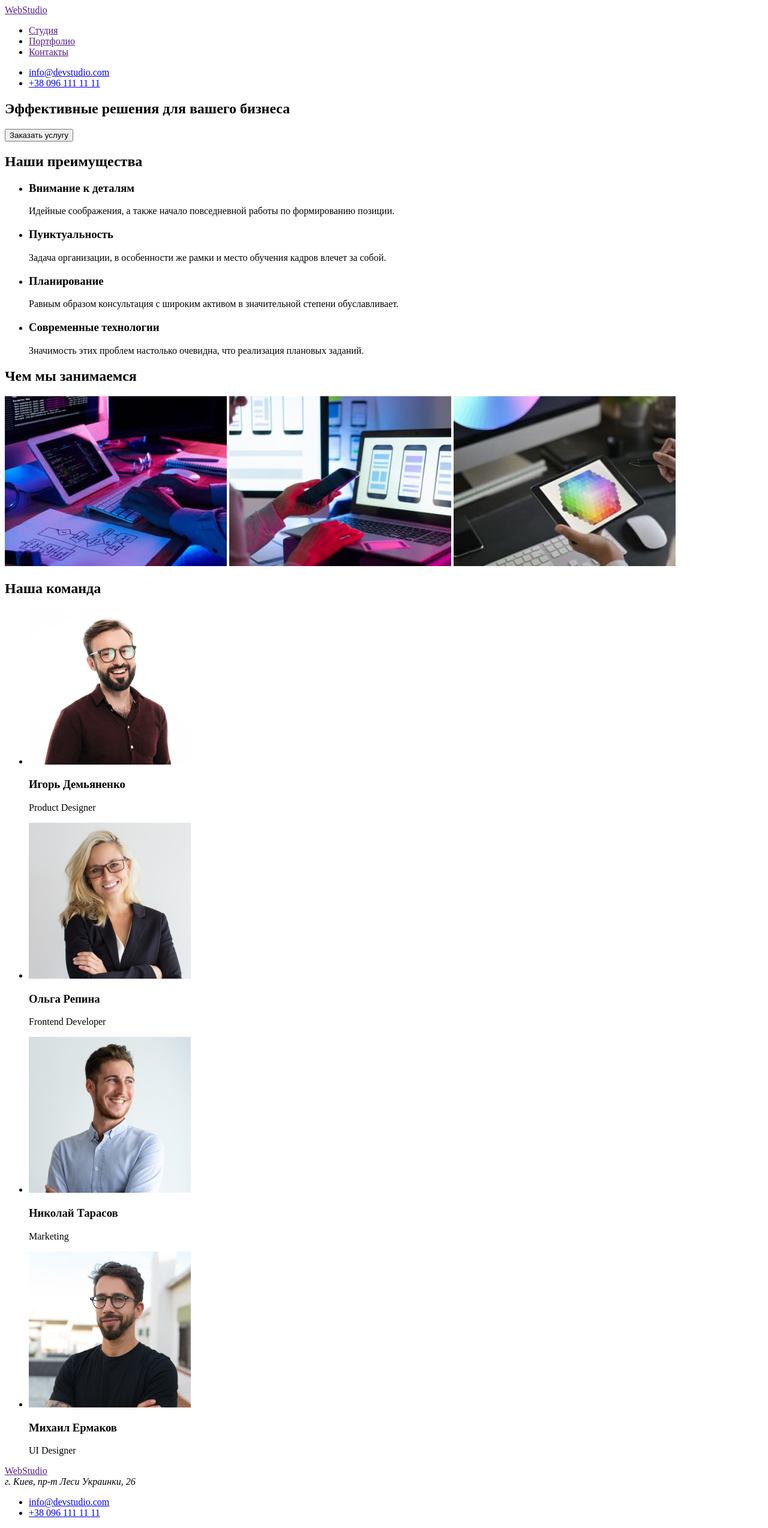
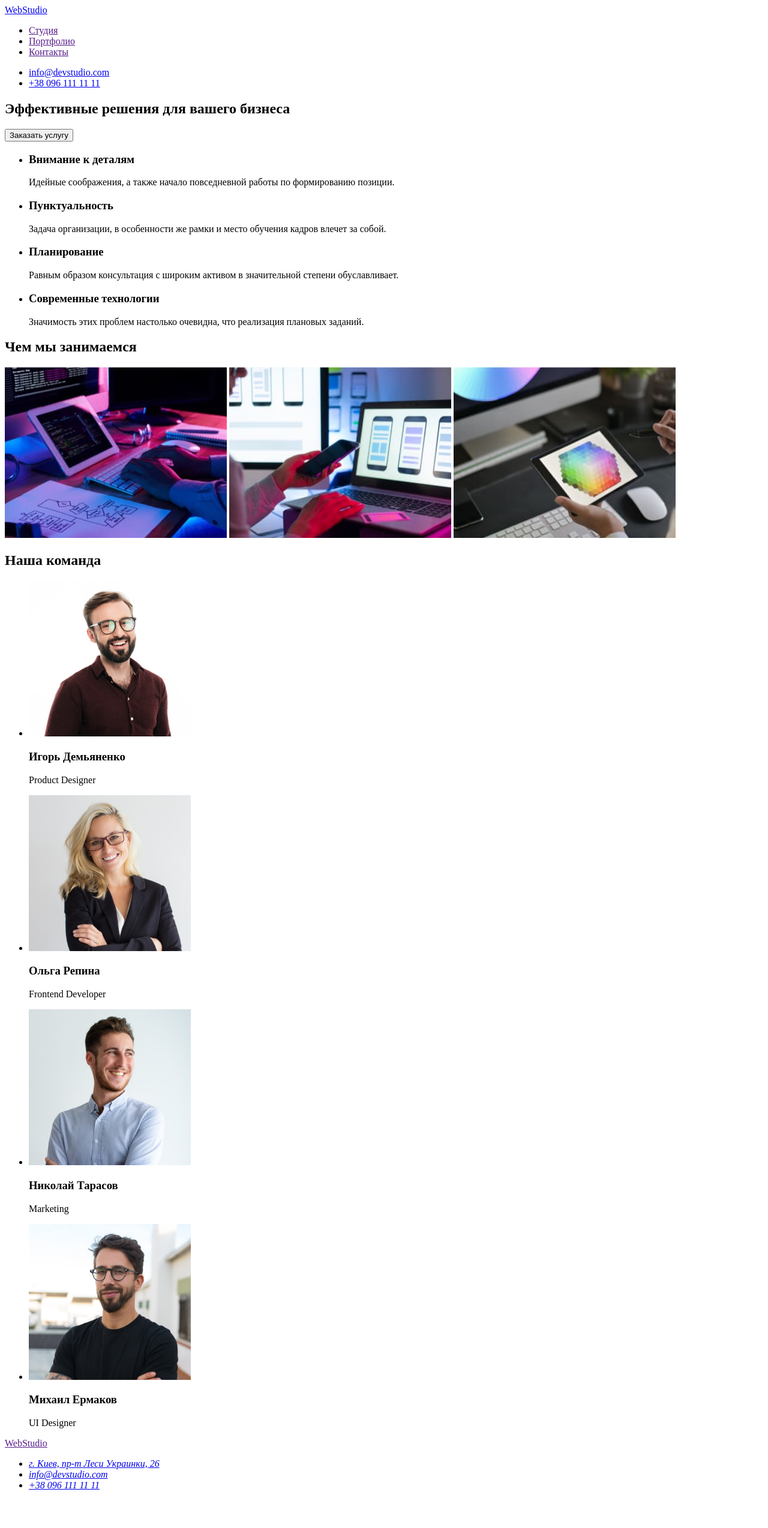
Before and after one commit to anastasia1756/goit-markup-hw-01, a plain HTML site: page index.html in a window 1280 px wide. Shown: the whole page at 60% size. After the commit the page ends 2502 px from the top, so only its background shows below. Drawn offline with Linux system fonts and the light colour scheme.

Commit message:
Добавляет читабельности, исправляет ошибки

```diff
--- a/index.html
+++ b/index.html
@@ -8,29 +8,42 @@
 </head>
 
 <body>
+  <!-- HEADER-->
   <header>
-    <a href="">WebStudio</a>
     <nav>
+      <a href="./">WebStudio</a>
       <ul>
-        <li><a href="">Студия</a></li>
-        <li><a href="">Портфолио</a></li>
-        <li><a href="">Контакты</a></li>
+        <li>
+          <a href="">Студия</a>
+        </li>
+        <li>
+          <a href="">Портфолио</a>
+        </li>
+        <li>
+          <a href="">Контакты</a>
+        </li>
       </ul>
     </nav>
     <ul>
-      <li><a href="mailto:info@devstudio.com">info@devstudio.com</a></li>
-      <li><a href="tel:+380961111111">+38 096 111 11 11</a></li>
+      <li>
+        <a href="mailto:info@devstudio.com">info@devstudio.com</a>
+      </li>
+      <li>
+        <a href="tel:+380961111111">+38 096 111 11 11</a>
+      </li>
     </ul>
   </header>
 
   <main>
+    <!-- HERO-->
     <section>
       <h1>Эффективные решения для вашего бизнеса</h1>
       <button type="button">Заказать услугу</button>
     </section>
 
+    <!-- ADVANTAGES-->
     <section>
-      <h2>Наши преимущества</h2>
+      <h2 hidden>Наши преимущества</h2>
       <ul>
         <li>
           <h3>Внимание к деталям</h3>
@@ -51,47 +64,57 @@
       </ul>
     </section>
 
+    <!--ABOUT-->
     <section>
       <h2>Чем мы занимаемся</h2>
-      <img src="./images/box1.jpg" alt="мужчина печатает код на ноутбуке" width="370" height="283.34">
-      <img src="./images/box2.jpg" alt="синхронизация телефона с ноутбуком" width="370" height="283.34">
-      <img src="./images/box3.jpg" alt="веб-рисунок с помощью планшета" width="370" height="283.34">
+      <img src="./images/box1.jpg" alt="мужчина печатает код на ноутбуке" width="370" height="285">
+      <img src="./images/box2.jpg" alt="синхронизация телефона с ноутбуком" width="370" height="285">
+      <img src="./images/box3.jpg" alt="веб-рисунок с помощью планшета" width="370" height="285">
     </section>
 
+    <!--TEAM-->
     <section>
       <h2>Наша команда</h2>
       <ul>
         <li>
-          <img src="./images/Fotos/img(4).jpg" alt="Игорь Демьяненко" width="270" height="260" >
+          <img src="./images/Fotos/igor.jpg" alt="Игорь Демьяненко" width="270" height="260" >
           <h3>Игорь Демьяненко</h3>
           <p lang="en">Product Designer</p>
         </li>
         <li>
-          <img src="./images/Fotos/img(1).jpg" alt="Ольга Репина" width="270" height="260">
+          <img src="./images/Fotos/olga.jpg" alt="Ольга Репина" width="270" height="260">
           <h3>Ольга Репина</h3>
           <p lang="en">Frontend Developer</p>
         </li>
         <li>
-          <img src="./images/Fotos/img(2).jpg" alt="Николай Тарасов" width="270" height="260">
+          <img src="./images/Fotos/nikolai.jpg" alt="Николай Тарасов" width="270" height="260">
           <h3>Николай Тарасов</h3>
           <p lang="en">Marketing</p>
         </li>
         <li>
-          <img src="./images/Fotos/img(3).jpg" alt="Михаил Ермаков" width="270" height="260">
+          <img src="./images/Fotos/mihail.jpg" alt="Михаил Ермаков" width="270" height="260">
           <h3>Михаил Ермаков</h3>
           <p lang="en">UI Designer</p>
         </li>
       </ul>
     </section>
   </main>
-
+  <!--FOOTER-->
   <footer>
     <a href="">WebStudio</a>
-    <address>г. Киев, пр-т Леси Украинки, 26</address>
-    <ul>
-      <li><a href="mailto:info@devstudio.com">info@devstudio.com</a></li>
-      <li><a href="tel:+380961111111">+38 096 111 11 11</a></li>
-    </ul>
+    <address>
+      <ul>
+        <li>
+          <a href="https://goo.gl/maps/k7WS8xxfKyD3xpYV7">г. Киев, пр-т Леси Украинки, 26</a>
+        </li>
+        <li>
+          <a href="mailto:info@devstudio.com">info@devstudio.com</a>
+        </li>
+        <li>
+          <a href="tel:+380961111111">+38 096 111 11 11</a>
+        </li>
+      </ul>
+    </address>
   </footer>
 </body>
 
```
Also changed, not shown: images/Fotos/igor.jpg (renamed from images/Fotos/img(4).jpg), images/Fotos/mihail.jpg (renamed from images/Fotos/img(3).jpg), images/Fotos/nikolai.jpg (renamed from images/Fotos/img(2).jpg), images/Fotos/olga.jpg (renamed from images/Fotos/img(1).jpg).
